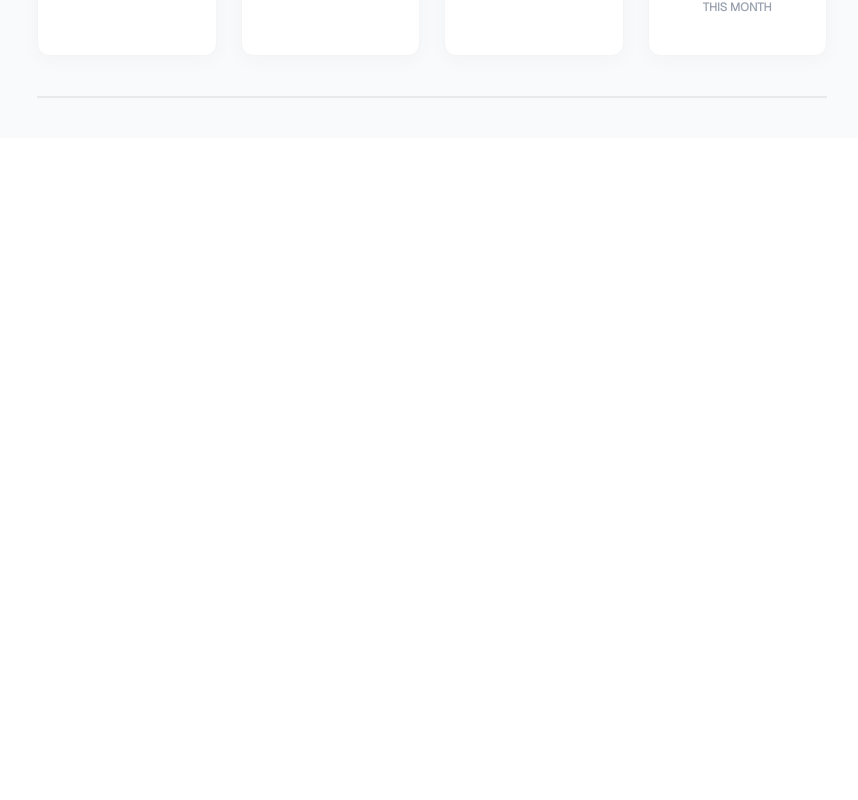
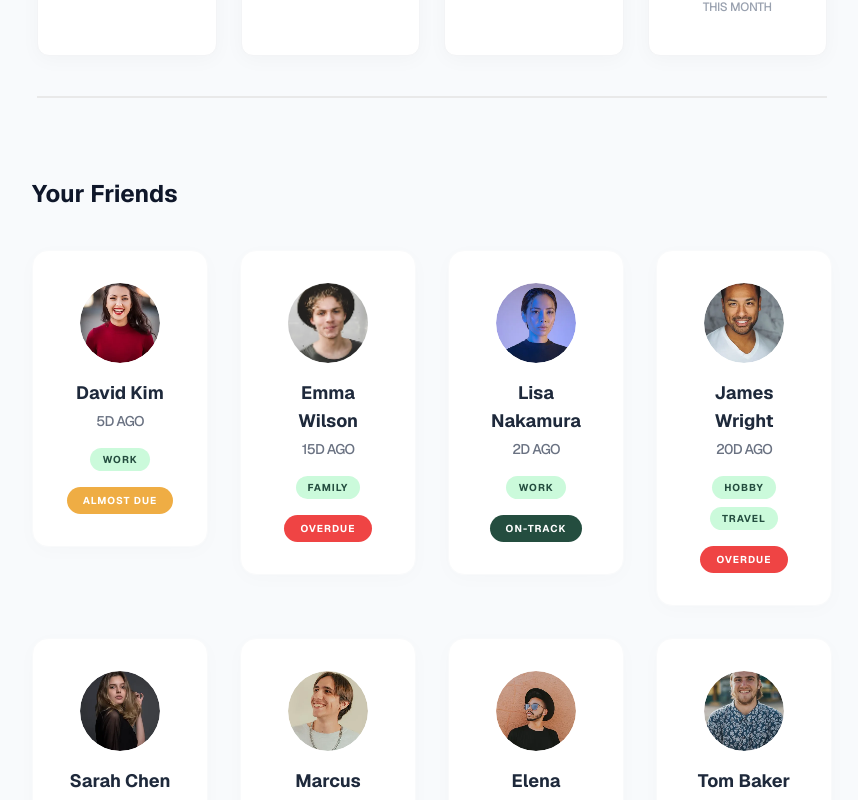
Before and after one commit to S-N-Onika/A7, a React (Vite) app: page / in a window 1280 px wide. Shown: the part 495-1295 px from the top of the page, without its empty margins (208-1066 px from the left). Before the commit the page ends 800 px from the top, so only its background shows below. Built offline with nearby package versions, Linux system fonts and the light colour scheme.

Commit message:
Friends card section design completed

```diff
--- a/src/App.jsx
+++ b/src/App.jsx
@@ -1,26 +1,55 @@
 import { BrowserRouter, Routes, Route } from "react-router-dom";
+import { useEffect, useState } from "react";
 import Navbar from "./component/Navbar";
 import Banner from "./component/Banner";
+import FriendsCards from "./component/FriendsCards";
 
-const Home = () => <Banner />;
+const getApi = async () => {
+  const res = await fetch("/Friends.json");
+  return res.json();
+};
+
+const Home = () => {
+  const [friends, setFriends] = useState([]);
+
+  useEffect(() => {
+    const loadData = async () => {
+      const data = await getApi();
+      setFriends(data || []);
+    };
+    loadData();
+  }, []);
+
+  return (
+    <>
+      <Banner />
+      <FriendsCards friends={friends} />
+    </>
+  );
+};
+
 const Timeline = () => <h1 className="p-6 text-2xl">Timeline Page</h1>;
 const Stats = () => <h1 className="p-6 text-2xl">Stats Page</h1>;
-const NotFound = () => <h1 className="p-6 text-2xl">404 Page Not Found</h1>;
+const NotFound = () => (
+  <div className="min-h-[calc(100vh-80px)] flex place-content-center items-center justify-center">
+    <h1 className="text-6xl font-bold text-center text-[#244d3f] capitalize ">
+      404 Page Not Found
+    </h1>
+  </div>
+);
 
 function App() {
   return (
     <BrowserRouter>
       <Navbar />
-
       <Routes>
         <Route path="/" element={<Home />} />
         <Route path="/timeline" element={<Timeline />} />
         <Route path="/stats" element={<Stats />} />
         <Route path="*" element={<NotFound />} />
       </Routes>
-
     </BrowserRouter>
   );
 }
 
-export default App;
+export default App
--- a/src/component/Banner.jsx
+++ b/src/component/Banner.jsx
@@ -2,10 +2,10 @@ import { LuPlus } from "react-icons/lu";
 
 const Banner = () => {
     const summaryCards = [
-        { label: "Total Friends", value: "10" },
+        { label: "Total Friends", value: "8" },
         { label: "On Track", value: "3" },
-        { label: "Need Attention", value: "6" },
-        { label: "Interactions This Month", value: "12" }
+        { label: "Need Attention", value: "5" },
+        { label: "Interactions This Month", value: "10" }
     ];
 
     return (
--- /dev/null
+++ b/src/component/FriendsCards.jsx
@@ -0,0 +1,83 @@
+import { useNavigate } from "react-router-dom";
+
+const FriendCard = ({ friend }) => {
+    const navigate = useNavigate();
+
+    const getStatusStyles = (status) => {
+        switch (status?.toLowerCase()) {
+            case "overdue":
+                return "bg-[#ef4444] text-white";
+            case "almost due":
+                return "bg-[#efad44] text-white";
+            case "on-track":
+                return "bg-[#244d3f] text-white";
+        }
+    };
+
+    return (
+        <section>
+
+            <div
+                onClick={() => navigate(`/friend/${friend.id}`)}
+                className="bg-white rounded-2xl p-8 shadow-[0_4px_20px_rgba(0,0,0,0.02)] border border-gray-50 flex flex-col items-center text-center cursor-pointer hover:shadow-md transition-all duration-300"
+            >
+                <img
+                    src={friend.picture}
+                    alt={friend.name}
+                    className="w-20 h-20 rounded-full object-cover mb-4"
+                />
+
+                <h3 className="text-lg font-bold text-[#1E293B] mb-1">
+                    {friend.name}
+                </h3>
+
+                <p className="text-gray-500 text-[14px] mb-4 font-medium uppercase tracking-tighter">
+                    {friend.days_since_contact}d ago
+                </p>
+
+                <div className="flex flex-wrap justify-center gap-2 mb-4">
+                    {friend.tags?.map((tag, index) => (
+                        <span
+                            key={index}
+                            className="px-3 py-1 bg-[#cbfadb] text-[#244d3f] text-[10px] font-bold rounded-full uppercase tracking-widest"
+                        >
+                            {tag}
+                        </span>
+                    ))}
+                </div>
+
+                <div
+                    className={`px-4 py-1.5 rounded-full text-[10px] font-bold uppercase tracking-widest ${getStatusStyles(
+                        friend.status
+                    )}`}
+                >
+                    {friend.status}
+                </div>
+            </div>
+        </section>
+    );
+};
+
+const FriendsCards = ({ friends = [] }) => {
+    return (
+        <section className="bg-[#F8FAFC] py-10 px-4 md:px-20 lg:px-60">
+            <div className="max-w-6xl mx-auto">
+                <h2 className="text-2xl font-bold text-[#0F172A] mb-10">
+                    Your Friends
+                </h2>
+
+                {friends.length === 0 ? (
+                    <p className="text-gray-400 text-center">No friends found</p>
+                ) : (
+                    <div className="grid grid-cols-1 sm:grid-cols-2 md:grid-cols-3 lg:grid-cols-4 gap-8">
+                        {friends.map((friend) => (
+                            <FriendCard key={friend.id} friend={friend} />
+                        ))}
+                    </div>
+                )}
+            </div>
+        </section>
+    );
+};
+
+export default FriendsCards;
```
Also changed, not shown: public/Friends.json (renamed from public/Api friends.json).
